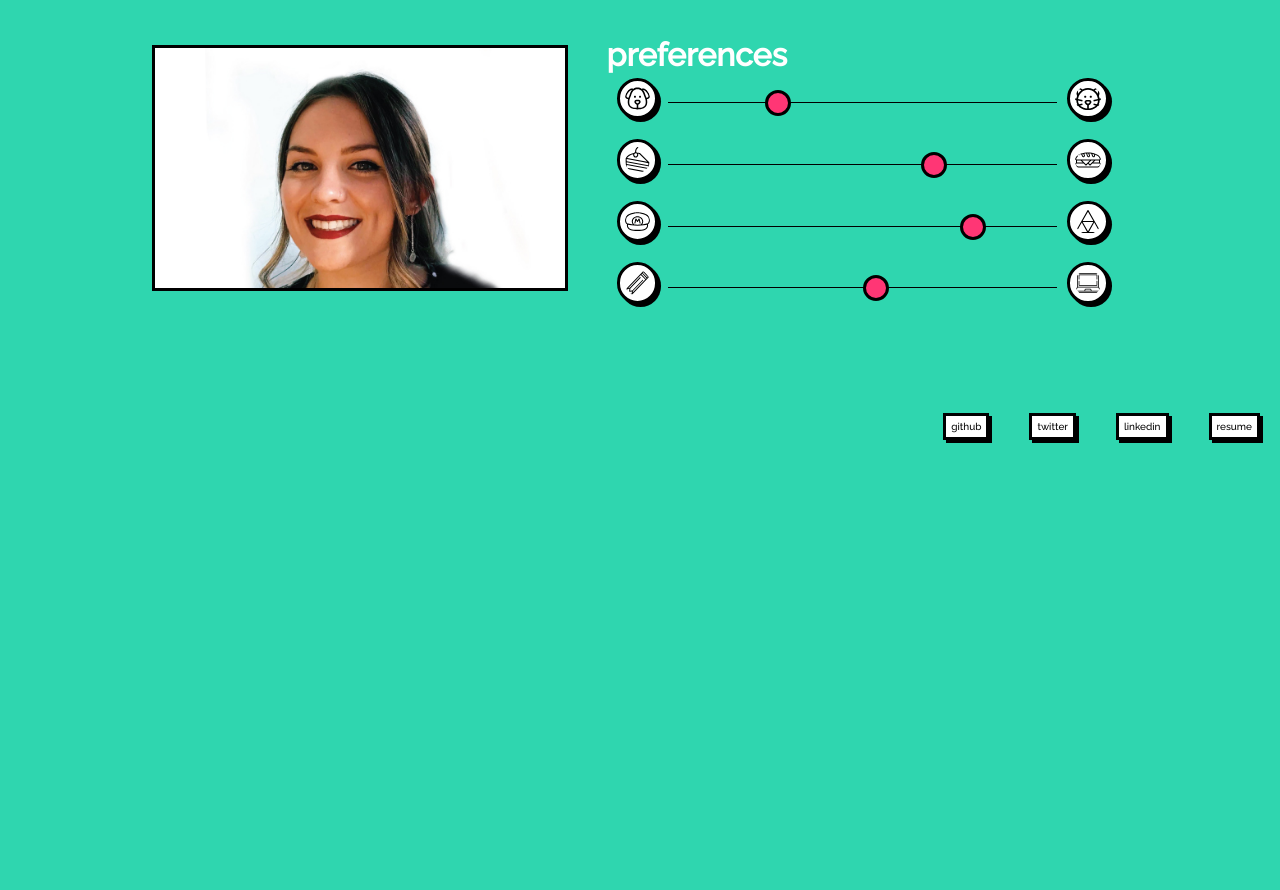
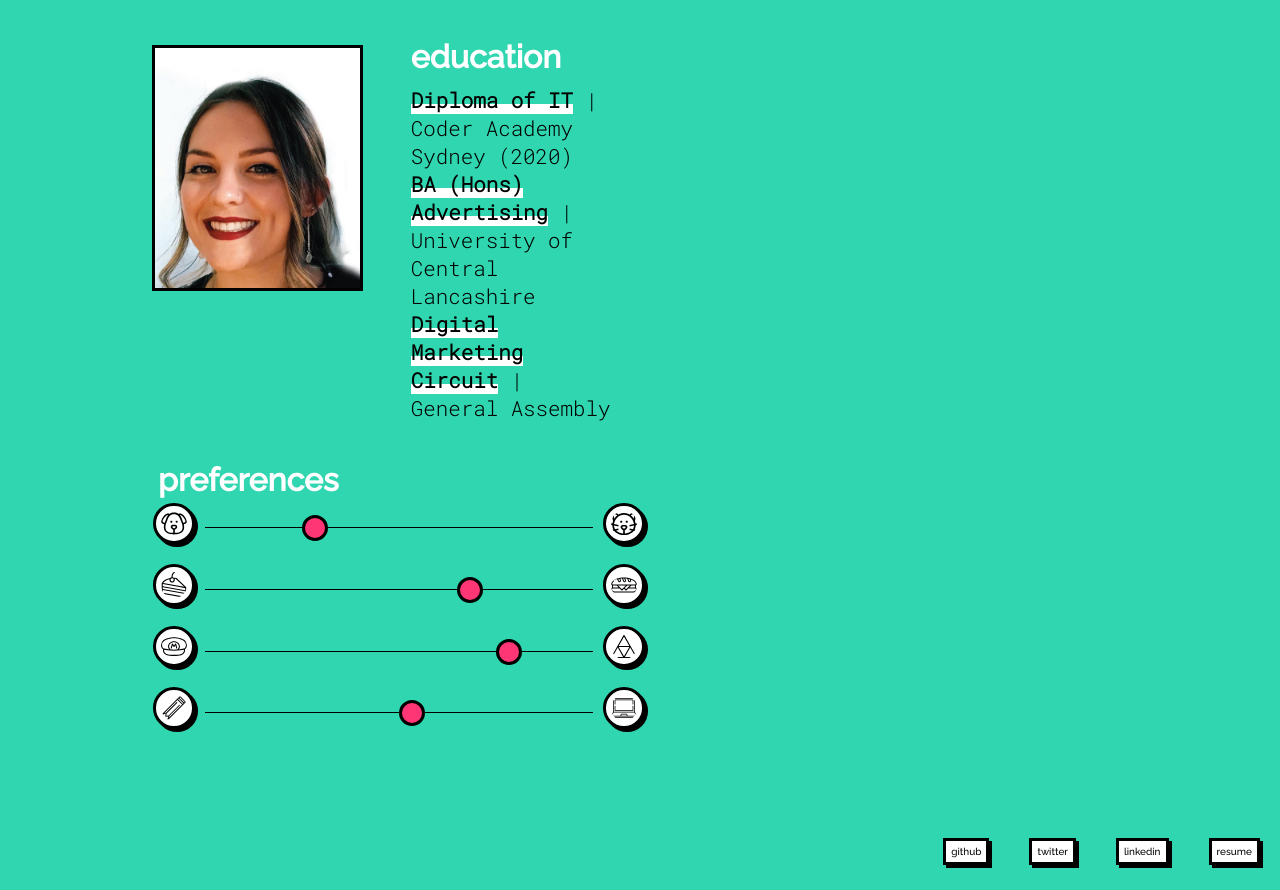
Before and after one commit to Lou-Flan/old-portfolio-site, a plain HTML site: page src/about.html in a window 1280 px wide. Shown: the part 397-1287 px from the top of the page. Before the commit the page ends 862 px from the top, so only its background shows below. Drawn offline with Linux system fonts and the light colour scheme.

Commit message:
added education info to about page and changed flexbox order of responsiveness

```diff
--- a/src/_about-page.scss
+++ b/src/_about-page.scss
@@ -16,10 +16,19 @@
     margin: 1em;
 }
 
-.preference-box {
+#box-four {
     position: relative;
-    margin: 15px;
+    // margin: 15px;
     padding: 15px;
+}
+
+#education-title {
+    margin-top: -7px;
+    margin-bottom: 11px;
+}
+
+#preferences-title {
+    padding-left: 15px;
 }
 
 
@@ -123,12 +132,17 @@
 
     #photo {
         order: 2;
-        flex-basis: 40%;
+        flex-basis: 20%;
     }
 
-    .preference-box {
+    #box-three {
         order: 3;
-        flex-basis: 40%;
+        flex-basis: 20%;
+    }
+
+    #box-four {
+        order: 4;
+        flex-basis: 30%;
         margin: 0;
     }
 
--- a/src/about.html
+++ b/src/about.html
@@ -65,8 +65,15 @@
                     </span>
                 </p>
             </div>
-            <div class="preference-box">
-                <h3 class="heading-primary title">preferences</h3>
+            <div class="about-box" id="box-three">
+                    <h3 class="heading-primary title" id="education-title">education</h3>
+                    <p><span class="link">Diploma of IT</span> | Coder Academy Sydney (2020)<br>
+                        <span class="link">BA (Hons) Advertising</span> | University of Central Lancashire<br>
+                        <span class="link">Digital Marketing Circuit</span> | General Assembly<br>
+                    </p>
+                </div>
+            <div class="about-box" id="box-four">
+                <h3 class="heading-primary title" id="preferences-title">preferences</h3>
                 <div class="preference">
                     <img class="navbar__item" src="./images/svg/001-dog.svg" alt="dog">
                     <div class="line">
```
Also changed, not shown: src/styles.css, 2 other files.
